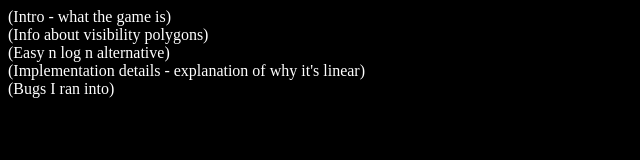
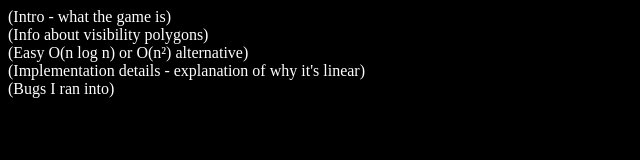
Before and after one commit to popcorncolonel/DarkMaze, a plain HTML site: page index.html in a window 1280 px wide. Shown: the top 160 px of the page, without its empty margins (0-640 px from the left). Drawn offline with nearby package versions, Linux system fonts and the light colour scheme.

Commit message:
html stuff

```diff
--- a/index.html
+++ b/index.html
@@ -12,7 +12,7 @@
 <div>
     <div>(Intro - what the game is)</div>
     <div>(Info about visibility polygons)</div>
-    <div>(Easy n log n alternative)</div>
+    <div>(Easy O(n log n) or O(n&#0178;) alternative)</div>
     <div>(Implementation details - explanation of why it's linear)</div>
     <div>(Bugs I ran into)</div>
 </div>
```
Also changed, not shown: favicon.ico.
